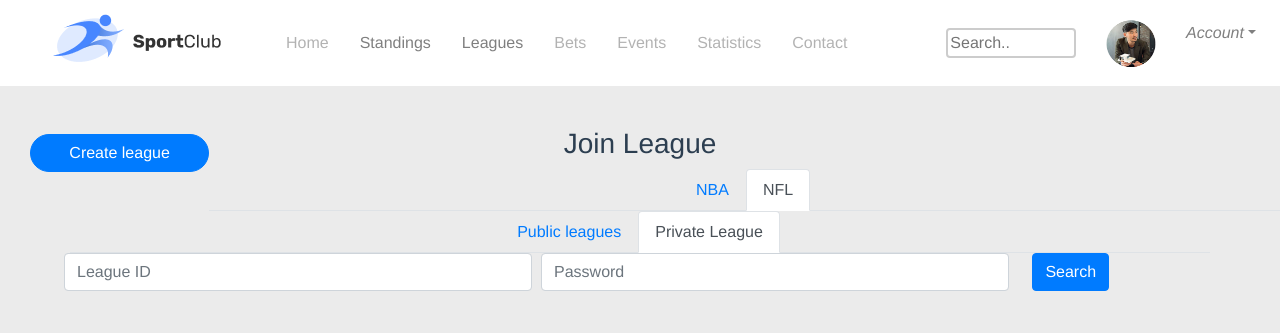
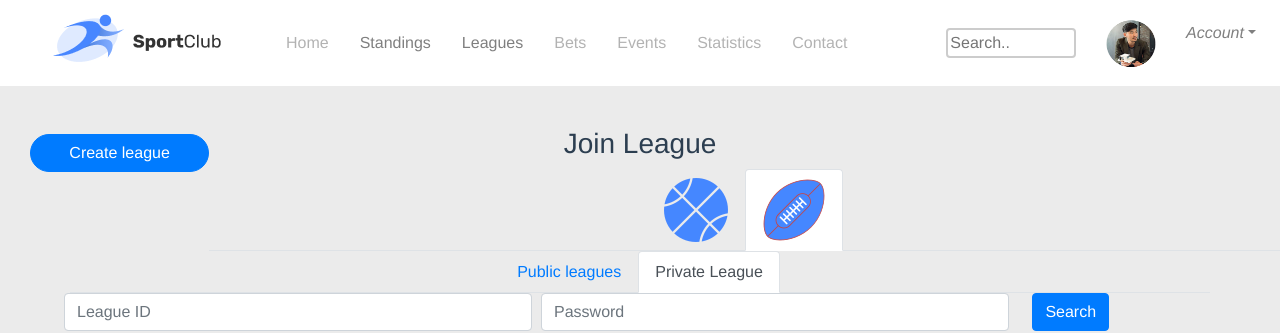
Before and after one commit to anilAmeotech/sports, a Vue app: page /joinleague in a window 1280 px wide. Shown: the top 333 px of the page. Built offline with nearby package versions, Linux system fonts and the light colour scheme.

Commit message:
changes in joinleague module

```diff
--- a/src/modules/league/component/joinleague.vue
+++ b/src/modules/league/component/joinleague.vue
@@ -6,7 +6,10 @@
     </div>
     <div>
       <b-tabs align="center">
-        <b-tab title="NBA">
+        <b-tab active>
+          <template v-slot:title>
+            <img src="../../../assets/basketball.png" />
+          </template>
           <div class="container">
             <b-tabs align="center">
               <b-tab title="Public leagues">
@@ -135,7 +138,10 @@
             </b-tabs>
           </div>
         </b-tab>
-        <b-tab title="NFL" active>
+        <b-tab active>
+          <template v-slot:title>
+            <img src="../../../assets/rugby.png" />
+          </template>
           <div class="container">
             <b-tabs align="center">
               <b-tab title="Public leagues">
```
Also changed, not shown: src/assets/ball.png (deleted), src/assets/rugby.png (added).
